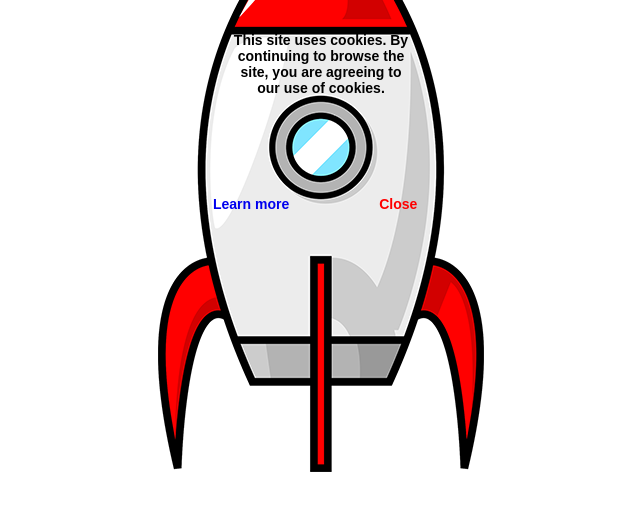
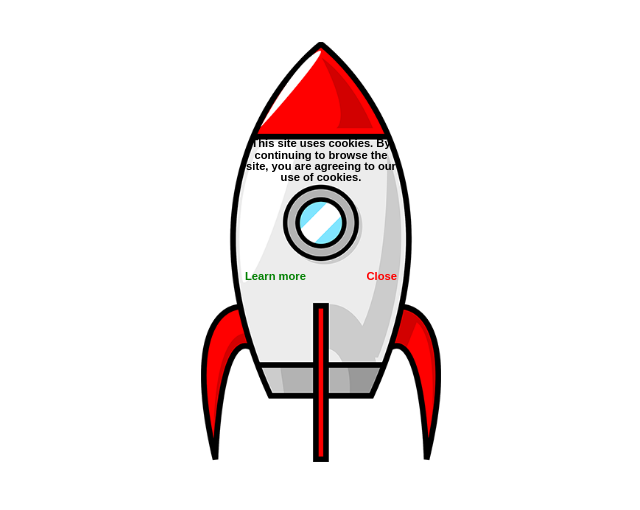
Before and after one commit to jjaryupwork/Cookies-Policy, a plain HTML site: page index.html in a window 1280 px wide. Shown: the whole page, without its empty margins (319-959 px from the left). Drawn offline with nearby package versions, Linux system fonts and the light colour scheme.

Commit message:
Add files via upload

```diff
--- a/index.html
+++ b/index.html
@@ -9,8 +9,8 @@
 <div id="slider">
     <div id="cookie-jar">
         <p>This site uses cookies. By continuing to browse the site, you are agreeing to our use of cookies.</p>
-					<a href="http://wszystkoociasteczkach.pl/polityka-cookies/">Learn more</a>
-					<a class="close">Close</a>
+        <a id="more" href="http://wszystkoociasteczkach.pl/polityka-cookies/">Learn more</a>
+        <a id="close">Close</a>
     </div>
 </div>
 <script src="https://ajax.googleapis.com/ajax/libs/jquery/3.2.1/jquery.min.js"></script>
--- a/main.js
+++ b/main.js
@@ -1,10 +1,24 @@
+var s = $('#slider');
+var w = $(window);
+
 $(document).ready(function() {
-    $('#slider').animate({
-        bottom: '41%'
-    }, 2500);
+    fixRocketLandingSite();
+    s.addClass('land');
 });
-$('.close').click(function() {
-    $('#slider').animate({
-        bottom: "110%"
-    }, 3000);
+
+$('#close').click(function() {
+    s.addClass('fly');
 });
+
+w.on('resize', fixRocketLandingSite);
+function fixRocketLandingSite() {
+    var ww = w.outerWidth();
+    var wh = w.outerHeight();
+    var m = 70;
+    if ((ww/1600) > (wh/900)) {
+        m *= (ww/1600);
+    } else {
+        m *= (wh/900);
+    }
+    s.css('margin-bottom', -parseInt(m) + 'px');
+}
--- a/styles.css
+++ b/styles.css
@@ -1,56 +1,67 @@
-body{
+body {
     background: url("./space.jpg") center no-repeat;
-	background-size : cover;
+    background-size: cover;
     margin: 0;
     overflow: hidden;
     width: 100vw;
     height: 100vh;
 }
 #slider {
-	width: 326px;
-	height: 570px;
+    width: 30vmin;
     background: url("./rockett.png") center no-repeat;
-	background-size : cover;
-	position:  absolute;
-	bottom: -110%;
-	left: calc(50% - 163px);
+    background-size: cover;
+    position: absolute;
+    left: calc(50% - 15vmin);
+    bottom: 50vh;
+    transform: translateY(100vh);
+    transition: transform 1s;
 }
-
+#slider.land {
+    transform: translateY(0);
+}
+#slider.fly {
+    transition-duration: 2s;
+    transform: translateY(-100vh);
+}
+#slider:after {
+    content: '';
+    display: block;
+    padding-bottom: calc(570 / 326 * 100%);
+}
 #cookie-jar {
-	padding-top: 130px;
+    position: absolute;
+    top: 0;
+    right: 0;
+    left: 0;
+    padding: 12vmin 5.5vmin;
+    font-size: 1.4vmin;
+    line-height: 1;
 }
-#cookie-jar  p,
-#cookie-jar  a{
-	padding-right: 35px;
-	padding-left: 55px;
+#cookie-jar p,
+#cookie-jar a {
     display: block;
     text-decoration: none;
     font-family: sans-serif;
-	font-size: 14px;
-	font-weight:  bold;
-	padding-bottom: 100px;
-	margin:0;
-	float: left;
+    font-weight: bold;
+    margin: 0;
     text-align: center;
 }
-#cookie-jar a:hover{
+#cookie-jar a:hover {
     color: gold;
     cursor: pointer;
 }
-#cookie-jar  p{
-	padding-right: 70px;
-	padding-left: 70px;
+#cookie-jar p {
     color: black;
+    padding-bottom: 11vmin;
 }
-a:first-child {
-    color:green;
+a#more {
+    float: left;
+    color: green;
 }
-a:last-child {
-    color:red;
+a#close {
+    float: right;
+    color: red;
 }
 a:visited {
     color: green;
 }
-.space{
-	height: 100%;
-}
```
Lines whose indentation alone changed are shown as unchanged.
